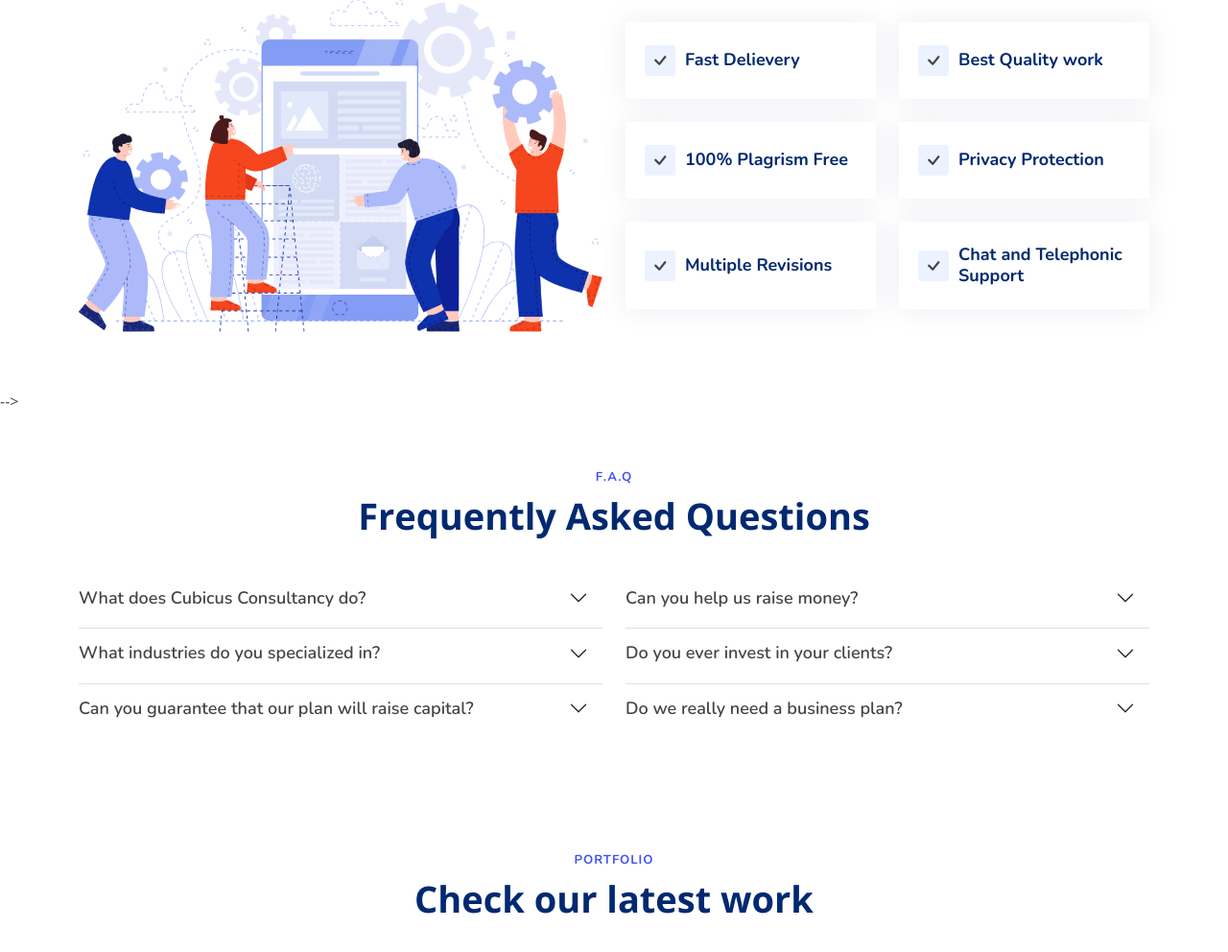
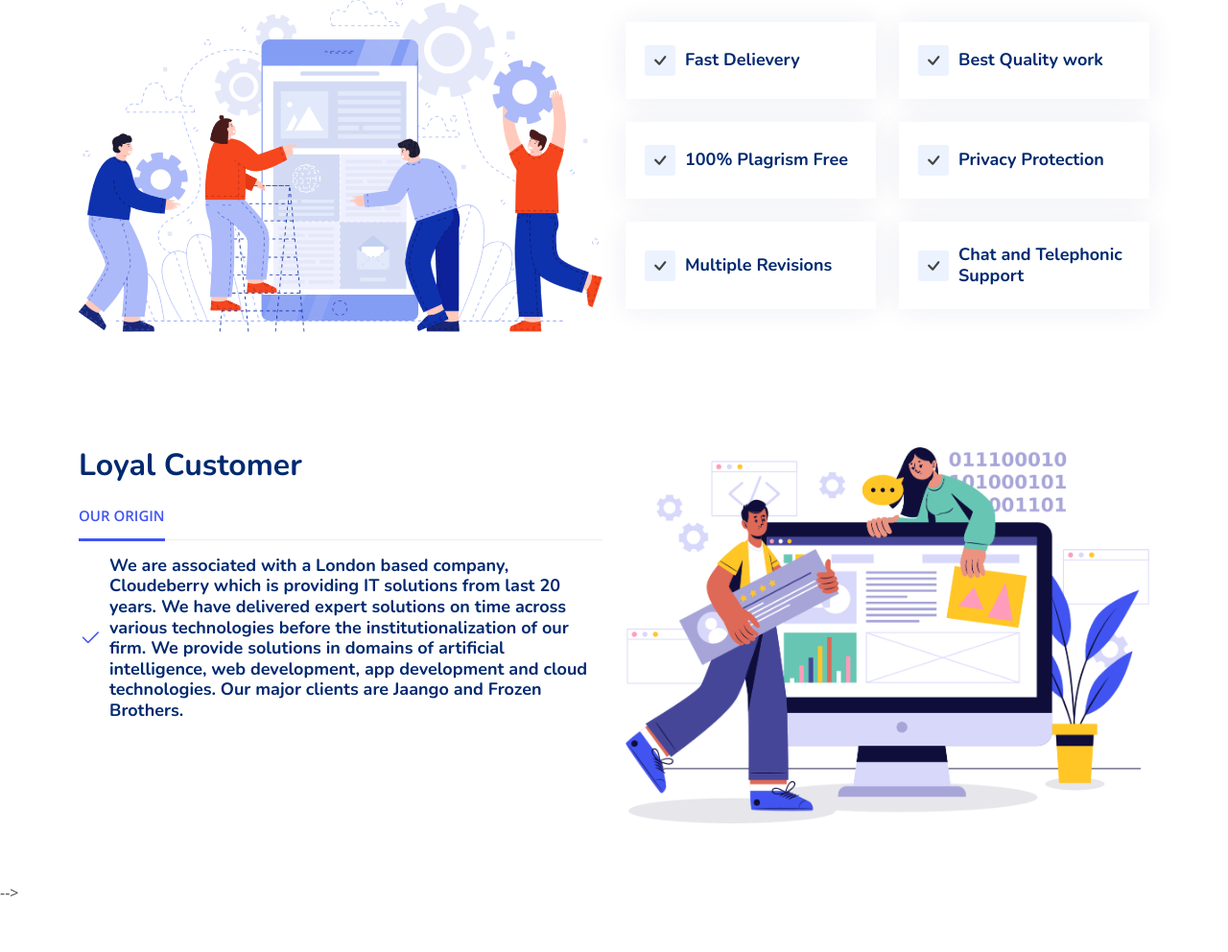
Before and after one commit to sumit7577/cubicus, a Django app: page / in a window 1280 px wide. Shown: the part 2415-3407 px from the top of the page at 96% size. Run offline with Django 3.2, Linux system fonts and the light colour scheme; some libraries are stand-ins or nearby versions.

Commit message:
another commit

```diff
--- a/Templates/index.html
+++ b/Templates/index.html
@@ -290,73 +290,34 @@
 
         </div> <!-- / row -->
 
-        <!-- Feature Tabs
+
         <div class="row feture-tabs" data-aos="fade-up">
           <div class="col-lg-6">
-            <h3>Neque officiis dolore maiores et exercitationem quae est seda lidera pat claero</h3>
-          -->
+            <h3>Loyal Customer</h3>
 
-            <!-- Tabs
+
             <ul class="nav nav-pills mb-3">
               <li>
-                <a class="nav-link active" data-bs-toggle="pill" href="#tab1">Saepe fuga</a>
+                <a class="nav-link active" data-bs-toggle="pill" href="#tab1">Our Origin</a>
               </li>
-              <li>
+             <!-- <li>
                 <a class="nav-link" data-bs-toggle="pill" href="#tab2">Voluptates</a>
               </li>
               <li>
                 <a class="nav-link" data-bs-toggle="pill" href="#tab3">Corrupti</a>
               </li>
-            </ul>End Tabs -->
+              --->
+            </ul>
 
-            <!-- Tab Content
             <div class="tab-content">
 
               <div class="tab-pane fade show active" id="tab1">
-                <p>Consequuntur inventore voluptates consequatur aut vel et. Eos doloribus expedita. Sapiente atque consequatur minima nihil quae aspernatur quo suscipit voluptatem.</p>
+
                 <div class="d-flex align-items-center mb-2">
                   <i class="bi bi-check2"></i>
-                  <h4>Repudiandae rerum velit modi et officia quasi facilis</h4>
+                  <h4>We are associated with a London based company, Cloudeberry which is providing IT solutions from last 20 years. We have delivered expert solutions on time across various technologies before the institutionalization of our firm. We provide solutions in domains of artificial intelligence, web development, app development and cloud technologies. Our major clients are Jaango and Frozen Brothers.</h4>
                 </div>
-                <p>Laborum omnis voluptates voluptas qui sit aliquam blanditiis. Sapiente minima commodi dolorum non eveniet magni quaerat nemo et.</p>
-                <div class="d-flex align-items-center mb-2">
-                  <i class="bi bi-check2"></i>
-                  <h4>Incidunt non veritatis illum ea ut nisi</h4>
-                </div>
-                <p>Non quod totam minus repellendus autem sint velit. Rerum debitis facere soluta tenetur. Iure molestiae assumenda sunt qui inventore eligendi voluptates nisi at. Dolorem quo tempora. Quia et perferendis.</p>
-              </div>End Tab 1 Content -->
-
-              <!--
-              <div class="tab-pane fade show" id="tab2">
-                <p>Consequuntur inventore voluptates consequatur aut vel et. Eos doloribus expedita. Sapiente atque consequatur minima nihil quae aspernatur quo suscipit voluptatem.</p>
-                <div class="d-flex align-items-center mb-2">
-                  <i class="bi bi-check2"></i>
-                  <h4>Repudiandae rerum velit modi et officia quasi facilis</h4>
-                </div>
-                <p>Laborum omnis voluptates voluptas qui sit aliquam blanditiis. Sapiente minima commodi dolorum non eveniet magni quaerat nemo et.</p>
-                <div class="d-flex align-items-center mb-2">
-                  <i class="bi bi-check2"></i>
-                  <h4>Incidunt non veritatis illum ea ut nisi</h4>
-                </div>
-                <p>Non quod totam minus repellendus autem sint velit. Rerum debitis facere soluta tenetur. Iure molestiae assumenda sunt qui inventore eligendi voluptates nisi at. Dolorem quo tempora. Quia et perferendis.</p>
-              </div>End Tab 2 Content -->
-
-              <!--
-              <div class="tab-pane fade show" id="tab3">
-                <p>Consequuntur inventore voluptates consequatur aut vel et. Eos doloribus expedita. Sapiente atque consequatur minima nihil quae aspernatur quo suscipit voluptatem.</p>
-                <div class="d-flex align-items-center mb-2">
-                  <i class="bi bi-check2"></i>
-                  <h4>Repudiandae rerum velit modi et officia quasi facilis</h4>
-                </div>
-                <p>Laborum omnis voluptates voluptas qui sit aliquam blanditiis. Sapiente minima commodi dolorum non eveniet magni quaerat nemo et.</p>
-                <div class="d-flex align-items-center mb-2">
-                  <i class="bi bi-check2"></i>
-                  <h4>Incidunt non veritatis illum ea ut nisi</h4>
-                </div>
-                <p>Non quod totam minus repellendus autem sint velit. Rerum debitis facere soluta tenetur. Iure molestiae assumenda sunt qui inventore eligendi voluptates nisi at. Dolorem quo tempora. Quia et perferendis.</p>
-              </div>End Tab 3 Content -->
-
-              <!--
+              </div>
             </div>
 
           </div>
@@ -365,7 +326,7 @@
             <img src="/static/img/features-2.png" class="img-fluid" alt="">
           </div>
 
-        </div>End Feature Tabs -->
+        </div>
 
 
         <!--
```
